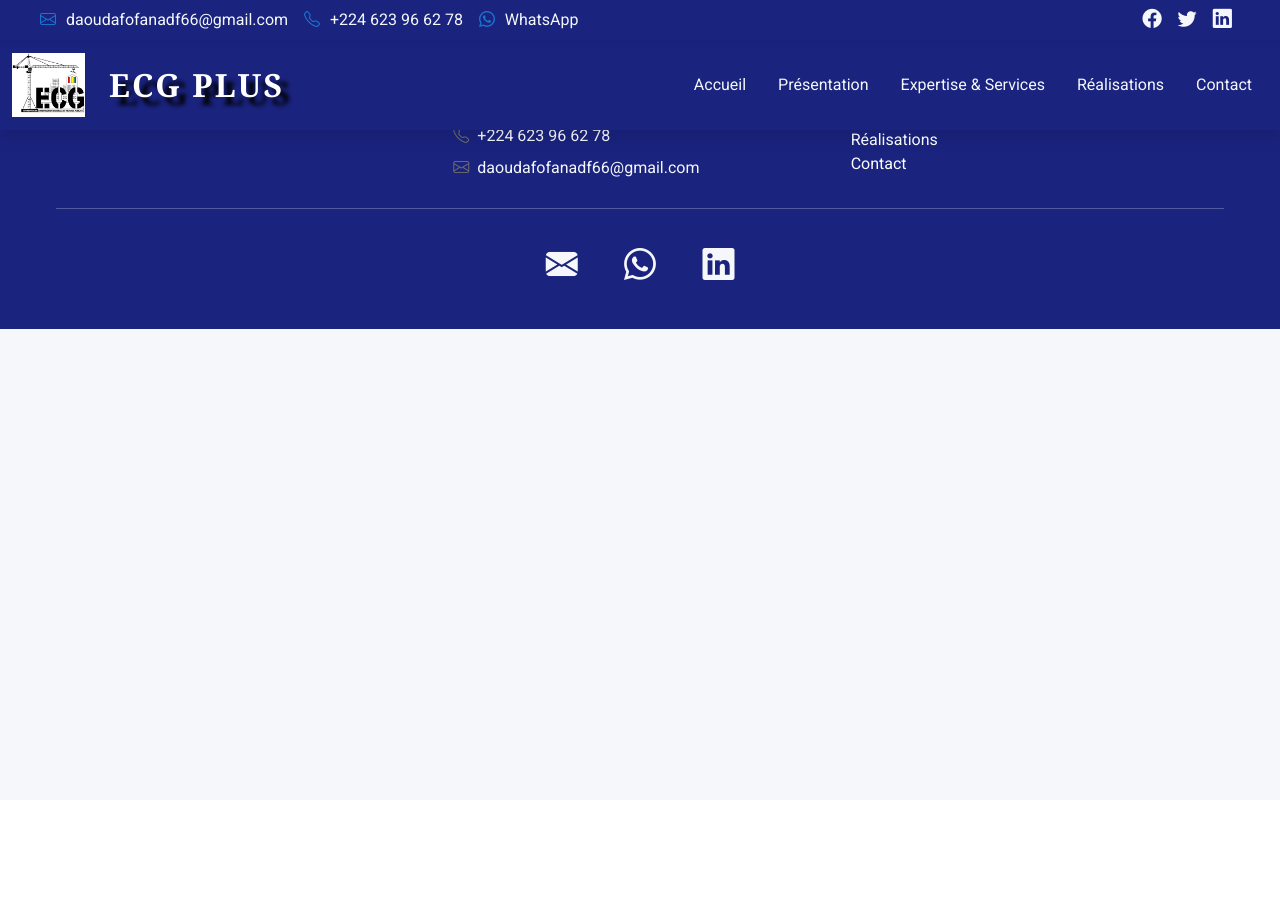
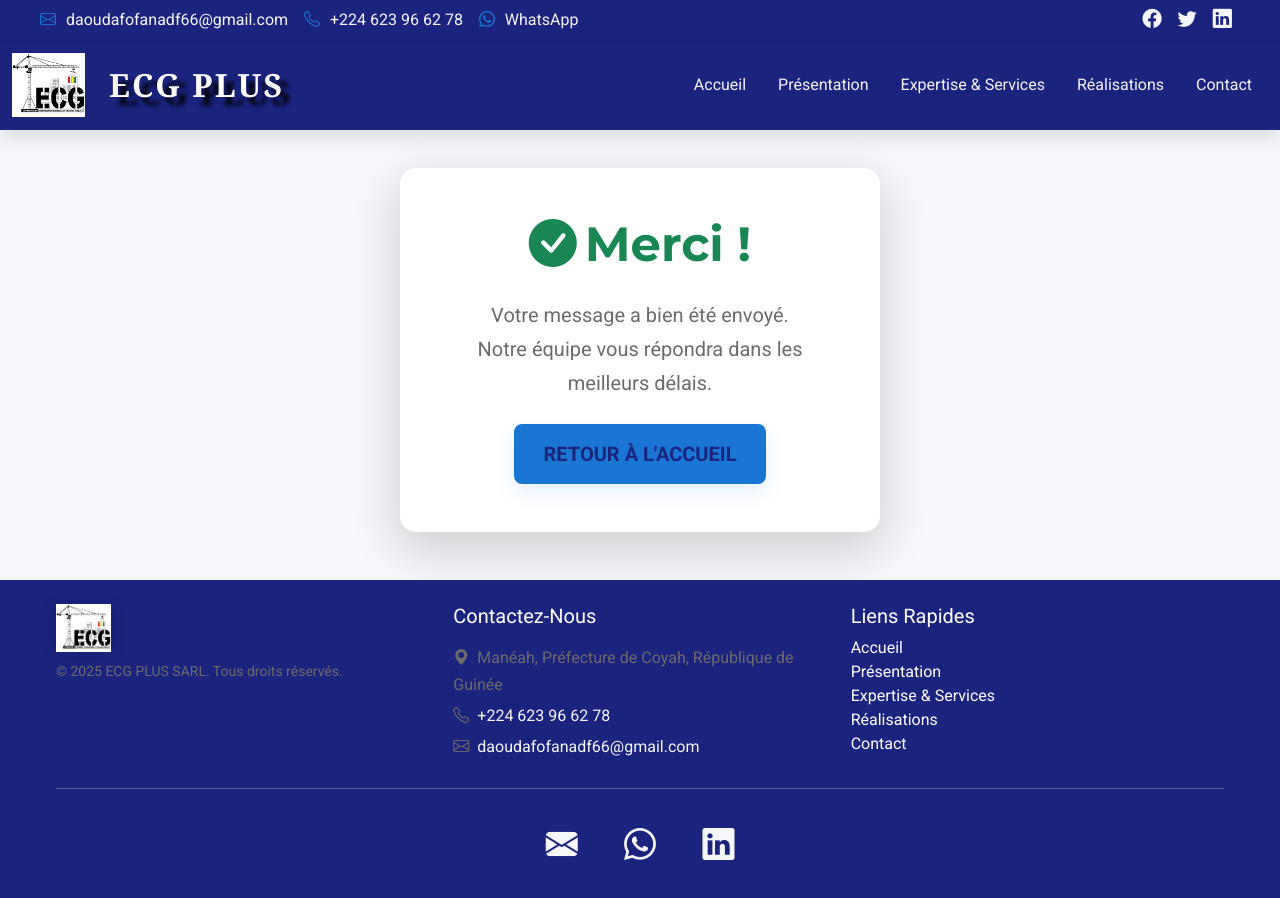
Before and after one commit to Gaslandie/ecg_plus_react, a React (Vite) app: page /confirmation in a window 1280 px wide. Shown: the top 898 px of the page. Before the commit the page ends 800 px from the top, so only its background shows below. Built offline with nearby package versions, Linux system fonts and the light colour scheme.

Commit message:
Ajout d'une page de confirmation après soumission du formulaire avec redirection et retour à l'accueil

```diff
--- a/src/App.jsx
+++ b/src/App.jsx
@@ -11,6 +11,7 @@ import Presentation from './pages/Presentation';
 import Contact from './pages/Contact';
 import ExpertiseServices from './pages/ExpertiseServices';
 import Realisations from './pages/Realisations';
+import Confirmation from './pages/Confirmation';
 import logo from './assets/img/logo.jpeg';
 
 function App() {
@@ -57,6 +58,7 @@ function App() {
         <Route path="/contact" element={<Contact />} />
         <Route path="/expertiseservices" element={<ExpertiseServices />} />
         <Route path="/realisations" element={<Realisations />} />
+        <Route path="/confirmation" element={<Confirmation />} />
       </Routes>
       <Footer />
 
--- /dev/null
+++ b/src/pages/Confirmation.jsx
@@ -0,0 +1,18 @@
+import React from "react";
+import { Link } from "react-router-dom";
+
+const Confirmation = () => (
+  <main className="confirmation-section d-flex align-items-center justify-content-center" style={{minHeight: '70vh', background: 'var(--gas-light)'}}>
+    <div className="container text-center py-5">
+      <div className="confirmation-card bg-white shadow-lg rounded-4 p-5 mx-auto" style={{maxWidth: 480}}>
+        <h1 className="display-5 fw-bold text-success mb-4">
+          <i className="bi bi-check-circle-fill me-2"></i>Merci !
+        </h1>
+        <p className="lead mb-4">Votre message a bien été envoyé.<br/>Notre équipe vous répondra dans les meilleurs délais.</p>
+        <Link to="/" className="btn btn-custom btn-lg">Retour à l'accueil</Link>
+      </div>
+    </div>
+  </main>
+);
+
+export default Confirmation;
--- a/src/pages/Contact.jsx
+++ b/src/pages/Contact.jsx
@@ -81,6 +81,7 @@ const Contact = () => (
           </div>
           <div className="col-lg-8 order-lg-1" data-aos="fade-right" data-aos-delay="300">
             <form className="p-4 rounded-4 shadow-lg border border-2 bg-white" action="https://api.web3forms.com/submit" method="POST" style={{maxWidth: '700px', margin: '0 auto'}}>
+              <input type="hidden" name="redirect" value="/confirmation" />
               <input type="hidden" name="access_key" value="4cd0b824-f70a-4e1e-8f73-6a69021e83c8" />
               <div className="row g-3">
                 <div className="col-md-6">
```
